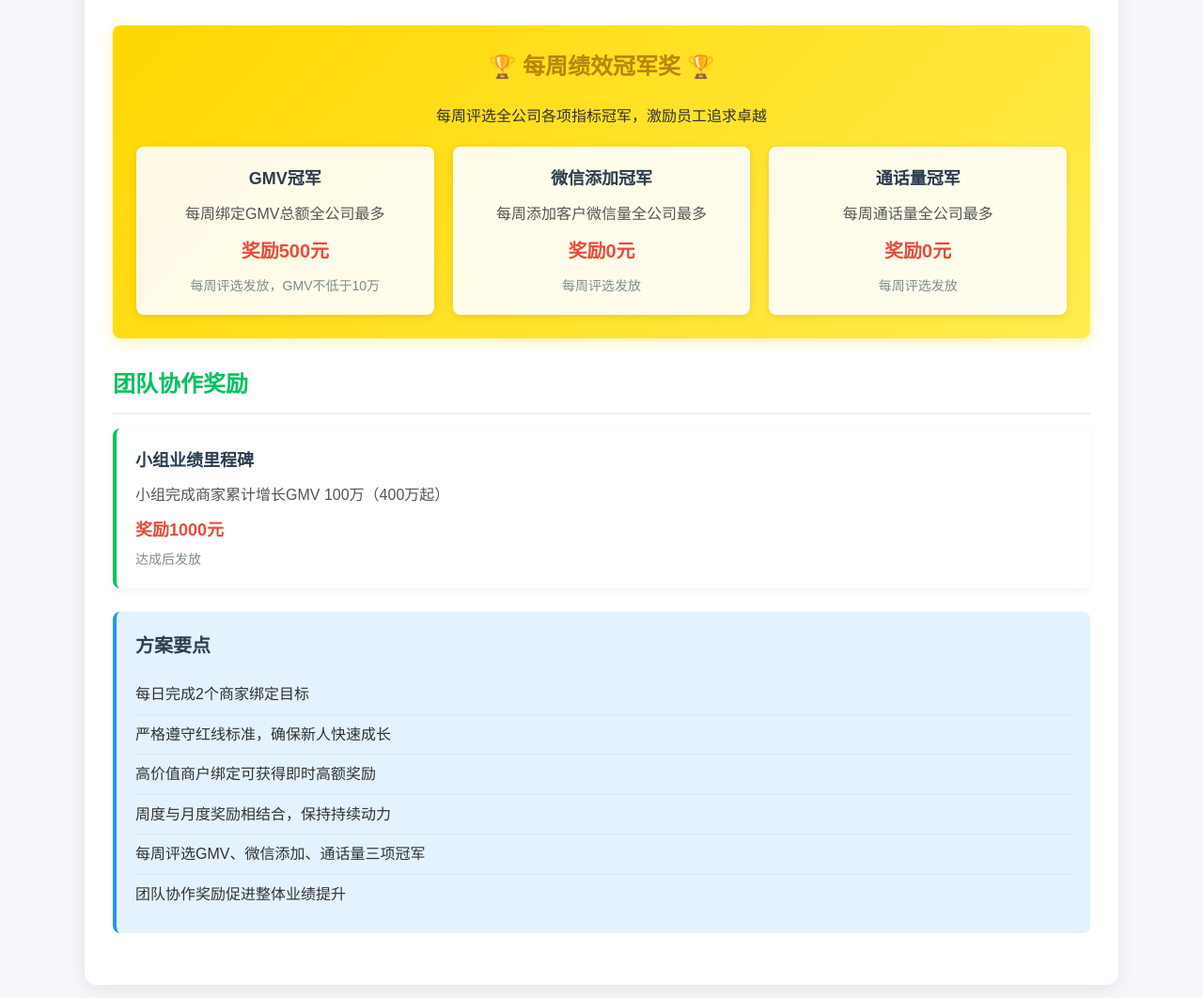
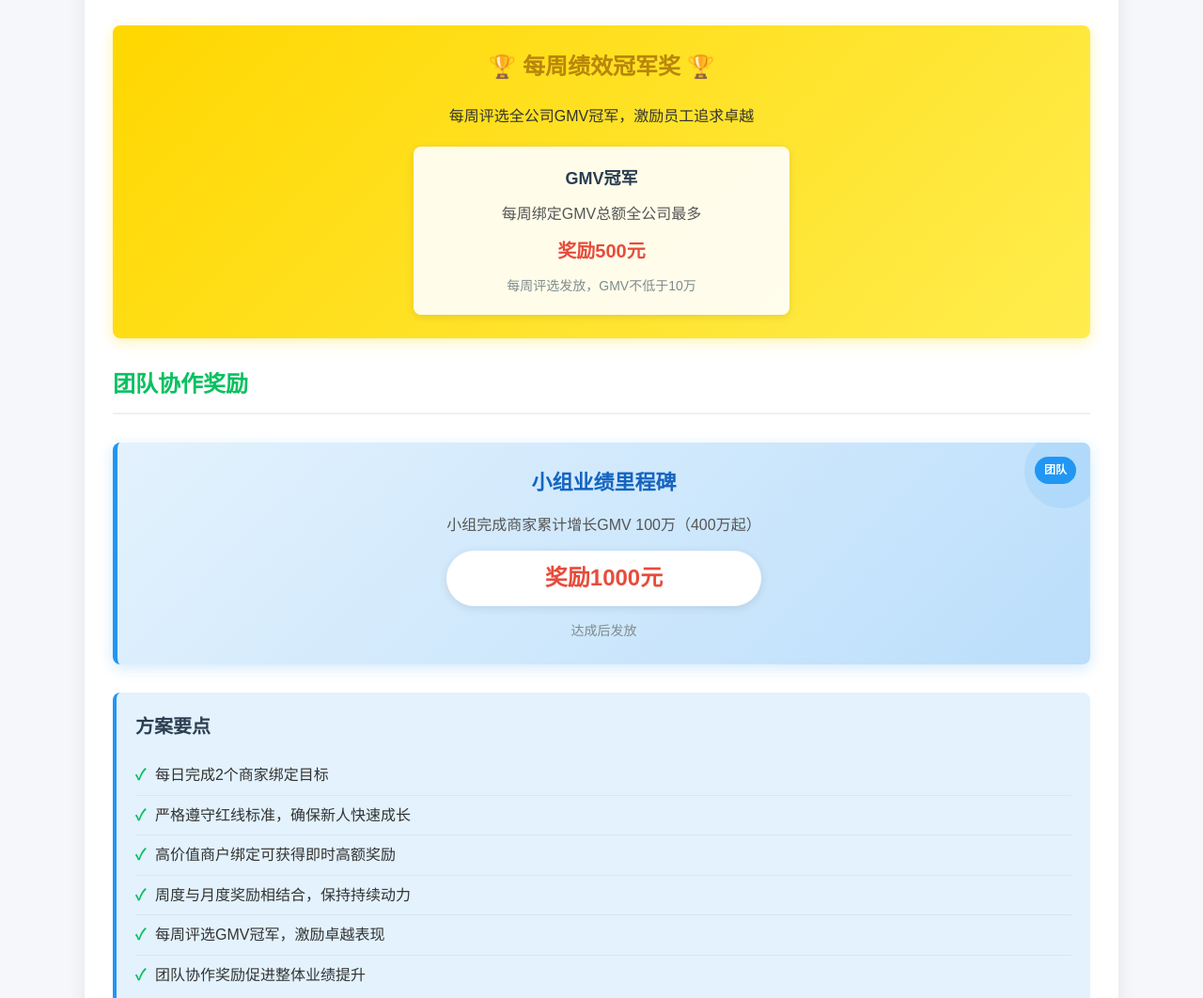
Before and after one commit to liyunokr1107-jpg/xrc12, a plain HTML site: page index.html in a window 1280 px wide. Shown: the part 1394-2456 px from the top of the page at 94% size. Drawn offline with Linux system fonts and the light colour scheme.

Commit message:
Refactor champion grid to flex layout and update incentives
Updated champion and team incentive sections, changing layout from grid to flex. Adjusted styles for new team incentive elements and modified content for clarity.

```diff
--- a/index.html
+++ b/index.html
@@ -199,8 +199,8 @@
         }
 
         .champion-grid {
-            display: grid;
-            grid-template-columns: repeat(auto-fit, minmax(250px, 1fr));
+            display: flex;
+            justify-content: center;
             gap: 20px;
             margin-top: 20px;
         }
@@ -210,6 +210,8 @@
             padding: 20px;
             border-radius: 8px;
             box-shadow: 0 2px 10px rgba(0,0,0,0.1);
+            max-width: 400px;
+            width: 100%;
         }
 
         .champion-card-title {
@@ -224,6 +226,68 @@
             color: #e74c3c;
             font-size: 20px;
             margin: 10px 0;
+        }
+
+        .team-incentive {
+            background: linear-gradient(135deg, #e3f2fd, #bbdefb);
+            padding: 25px;
+            border-radius: 8px;
+            margin: 30px 0;
+            box-shadow: 0 4px 15px rgba(33, 150, 243, 0.2);
+            border-left: 5px solid #2196F3;
+            display: flex;
+            flex-direction: column;
+            align-items: center;
+            text-align: center;
+            position: relative;
+            overflow: hidden;
+        }
+
+        .team-incentive:before {
+            content: "";
+            position: absolute;
+            top: -10px;
+            right: -10px;
+            width: 80px;
+            height: 80px;
+            background: #2196F3;
+            opacity: 0.1;
+            border-radius: 50%;
+        }
+
+        .team-incentive:after {
+            content: "团队";
+            position: absolute;
+            top: 15px;
+            right: 15px;
+            background: #2196F3;
+            color: white;
+            padding: 5px 10px;
+            border-radius: 20px;
+            font-size: 12px;
+            font-weight: bold;
+        }
+
+        .team-incentive-title {
+            font-size: 22px;
+            font-weight: bold;
+            margin-bottom: 15px;
+            color: #1565C0;
+        }
+
+        .team-incentive-content {
+            max-width: 500px;
+        }
+
+        .team-incentive-reward {
+            font-weight: bold;
+            color: #e74c3c;
+            font-size: 24px;
+            margin: 15px 0;
+            background: white;
+            padding: 10px 20px;
+            border-radius: 30px;
+            box-shadow: 0 2px 10px rgba(0,0,0,0.1);
         }
 
         .summary-box {
@@ -248,6 +312,15 @@
         .summary-list li {
             padding: 8px 0;
             border-bottom: 1px solid rgba(0,0,0,0.05);
+            display: flex;
+            align-items: center;
+        }
+
+        .summary-list li:before {
+            content: "✓";
+            color: #07C160;
+            font-weight: bold;
+            margin-right: 10px;
         }
 
         .summary-list li:last-child {
@@ -269,6 +342,11 @@
 
             .daily-target-value {
                 font-size: 28px;
+            }
+
+            .champion-grid {
+                flex-direction: column;
+                align-items: center;
             }
         }
     </style>
@@ -348,7 +426,7 @@
             <h2>每周冠军奖励</h2>
             <div class="champion-section">
                 <div class="champion-title">🏆 每周绩效冠军奖 🏆</div>
-                <p>每周评选全公司各项指标冠军，激励员工追求卓越</p>
+                <p>每周评选全公司GMV冠军，激励员工追求卓越</p>
 
                 <div class="champion-grid">
                     <div class="champion-card">
@@ -357,29 +435,17 @@
                         <div class="champion-card-reward">奖励500元</div>
                         <div class="incentive-timing">每周评选发放，GMV不低于10万</div>
                     </div>
-
-                    <div class="champion-card">
-                        <div class="champion-card-title">微信添加冠军</div>
-                        <div class="incentive-desc">每周添加客户微信量全公司最多</div>
-                        <div class="champion-card-reward">奖励0元</div>
-                        <div class="incentive-timing">每周评选发放</div>
-                    </div>
-
-                    <div class="champion-card">
-                        <div class="champion-card-title">通话量冠军</div>
-                        <div class="incentive-desc">每周通话量全公司最多</div>
-                        <div class="champion-card-reward">奖励0元</div>
-                        <div class="incentive-timing">每周评选发放</div>
-                    </div>
                 </div>
             </div>
 
             <h2>团队协作奖励</h2>
-            <div class="incentive-card">
-                <div class="incentive-title">小组业绩里程碑</div>
-                <div class="incentive-desc">小组完成商家累计增长GMV 100万（400万起）</div>
-                <div class="incentive-reward">奖励1000元</div>
-                <div class="incentive-timing">达成后发放</div>
+            <div class="team-incentive">
+                <div class="team-incentive-title">小组业绩里程碑</div>
+                <div class="team-incentive-content">
+                    <div class="incentive-desc">小组完成商家累计增长GMV 100万（400万起）</div>
+                    <div class="team-incentive-reward">奖励1000元</div>
+                    <div class="incentive-timing">达成后发放</div>
+                </div>
             </div>
 
             <div class="summary-box">
@@ -389,7 +455,7 @@
                     <li>严格遵守红线标准，确保新人快速成长</li>
                     <li>高价值商户绑定可获得即时高额奖励</li>
                     <li>周度与月度奖励相结合，保持持续动力</li>
-                    <li>每周评选GMV、微信添加、通话量三项冠军</li>
+                    <li>每周评选GMV冠军，激励卓越表现</li>
                     <li>团队协作奖励促进整体业绩提升</li>
                 </ul>
             </div>
```
